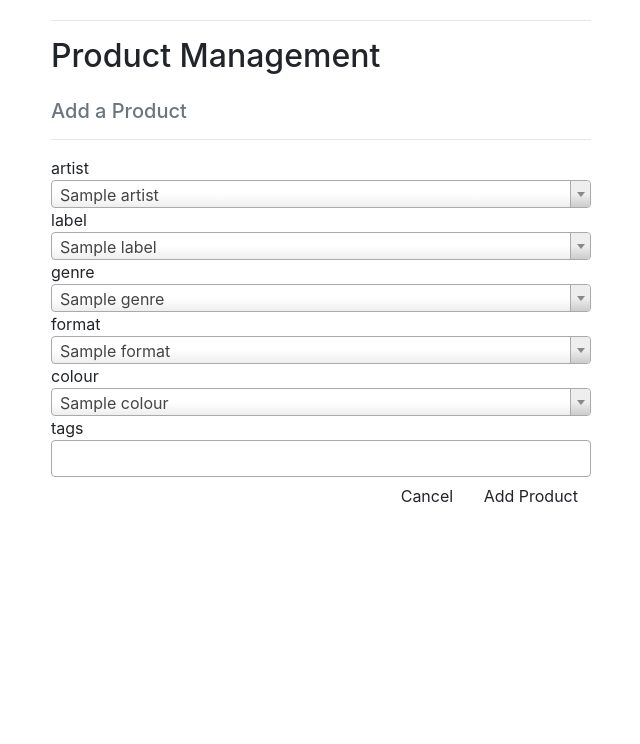
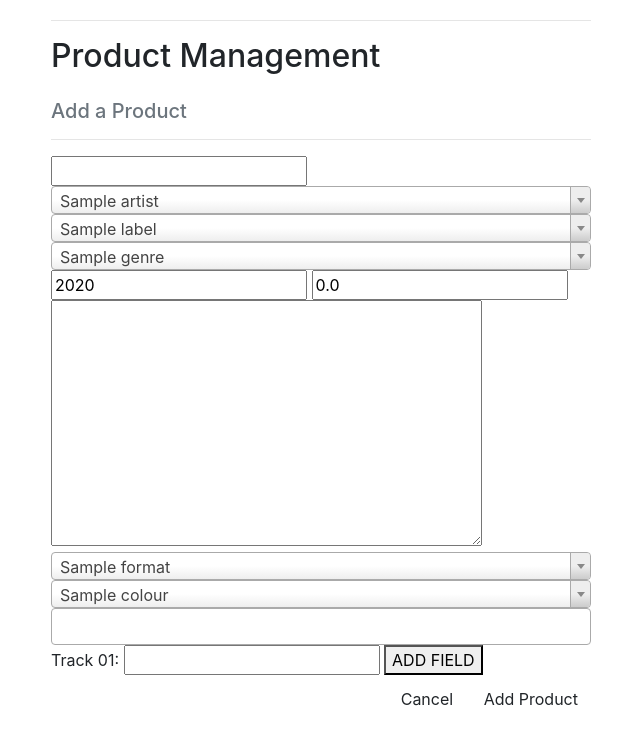
Before and after one commit to Code-Institute-Submissions/CI-MS4-The-Record-Store, a Django app: page /products/add/ in a window 1280 px wide. Shown: the part 56-800 px from the top of the page, without its empty margins (34-674 px from the left). Run offline with Django 3.2, Linux system fonts and the light colour scheme; a user stored in the database is signed in; tables that the repository leaves empty hold one stand-in row (values such as "Sample post"); some libraries are stand-ins or nearby versions.

Commit message:
Add Tracklist Arrayfield Processing Product Form.

```diff
--- a/products/forms.py
+++ b/products/forms.py
@@ -15,7 +15,7 @@ class ProductForm(forms.ModelForm):
 
     class Meta:
         model = Product
-        fields = 'artist','label','genre', 'format','colour','tags',
+        fields = '__all__'
 
     def __init__(self, *args, **kwargs):
         super().__init__(*args, **kwargs)
@@ -50,3 +50,5 @@ class ProductForm(forms.ModelForm):
         self.fields['tags'].choices = friendly_names
         self.fields['tags'].widget.attrs['class'] = 'single-dynamic'
         self.fields['tags'].widget.attrs['multiple'] = 'multiple'
+
+        self.fields['tracklist'].widget = forms.HiddenInput()
--- a/products/models.py
+++ b/products/models.py
@@ -98,9 +98,9 @@ class Product(models.Model):
     release_year = models.PositiveIntegerField(
         default=current_year(), validators=[MinValueValidator(1984), max_value_current_year])
     tracklist = ArrayField(models.CharField(
-        max_length=200, blank=True), default=list)
+        max_length=200, null=True, blank=True), default=list, null=True, blank=True)
     description = models.TextField(default='')
-    tags = models.ManyToManyField(Tag)
+    tags = models.ManyToManyField(Tag, blank=True)
     price = models.DecimalField(max_digits=6, decimal_places=2, default=0.00)
     image = models.ImageField(null=True, blank=True)
     sku = models.CharField(max_length=254, null=True, blank=True)
--- a/products/templates/products/add_product.html
+++ b/products/templates/products/add_product.html
@@ -28,19 +28,25 @@
 
         <div class="row">
             <div class="col-12 col-md-6">
-                <form method="POST" action="{% url 'add_product' %}" class="form mb-2" enctype="multipart/form-data">
+                <form method="POST" action="{% url 'add_product' %}" class="form mb-2" id="product-form" enctype="multipart/form-data">
                     {% csrf_token %}
-                    {% for field in form %}
-                        {% if field.name != 'image' %}
-                            {{field.name}}
-                            {{ field }}
-                        {% else %}
-                            {{ field }}
-                        {% endif %}
-                    {% endfor %}
+                    {{form.name}}
+                    {{form.artist}}
+                    {{form.label}}
+                    {{form.genre}}
+                    {{form.release_year}}
+                    {{form.price}}
+                    {{form.description}}
+                    {{form.format}}
+                    {{form.colour}}
+                    {{form.tags}}
+                    {{form.tracklist}}
+                    <label for="track_01">Track 01:</label>
+                    <input type="text" id="track_01" class="tracklist_item" name="text_field[]">
+                    <button id="add_feild" type="button">ADD FIELD</button>
                     <div class="text-right">
                         <a class="btn btn-outline-black rounded-0" href="">Cancel</a>
-                        <button class="btn btn-black rounded-0" type="submit">Add Product</button>
+                        <button class="btn btn-black rounded-0" >Add Product</button>
                     </div>
                 </form>
             </div>
@@ -56,5 +62,53 @@
         width: "100%",
         theme: "classic"
     });
-    </script>
+
+const zeroPad = (num, places) => String(num).padStart(places, '0')
+
+var trackNumber = 1;
+var add_button = document.getElementById('add_feild');
+
+add_button.addEventListener('click', function(ev) {
+    var last_track = document.getElementById("track_"+zeroPad(trackNumber, 2));
+    trackNumber ++;
+
+    var new_label = document.createElement("label");
+    new_label.setAttribute("for", "track_"+ zeroPad(trackNumber, 2));
+    new_label.innerText = "Track " + zeroPad(trackNumber, 2) +":";
+
+    var new_field = document.createElement("input");
+    new_field.setAttribute("type", "text");
+    new_field.setAttribute("id", "track_"+ zeroPad(trackNumber, 2));
+    new_field.setAttribute("class", "tracklist_item");
+    new_field.setAttribute("name", "text_field[]");
+
+    last_track.parentNode.insertBefore(new_field, last_track.nextSibling);
+    new_track = document.getElementById("track_" + zeroPad(trackNumber, 2));
+    new_track.parentNode.insertBefore(new_label, new_track)
+})
+
+var form = document.getElementById('product-form');
+
+form.addEventListener('submit', function(ev) {
+    ev.preventDefault();
+    //Concatonate the tracklist inputs into an arrayfield string.
+    tracklistInputs = document.getElementsByClassName('tracklist_item');
+    var tracklist = "";
+    for(i = 0 ; i < tracklistInputs.length; i ++){
+        let trackName = ""
+        if(i < tracklistInputs.length-1){
+            trackName = (i+1)+"."+" "+tracklistInputs[i].value+" ,"
+        }
+        else{
+            trackName = (i+1)+"."+" "+tracklistInputs[i].value
+        }
+
+       tracklist += trackName;
+    }
+
+    let tracklistInput = new_track = document.getElementById("id_tracklist");
+    tracklistInput.value = tracklist;
+    form.submit();
+})
+</script>
 {% endblock %}
--- a/products/views.py
+++ b/products/views.py
@@ -17,12 +17,12 @@ def add_product(request):
         form = ProductForm(updated_request, request.FILES)
         if form.is_valid():
             # Generate SKU
-            # sku = str(form.cleaned_data['name'])[0:3]+"/"+str(form.cleaned_data['artist'])[0:3]+"/"+str(form.cleaned_data['label'])[0:3]+"/"+str(form.cleaned_data['colour'])[0:3]+"/"+str(form.cleaned_data['format'])[0:3]
-            # sku = sku.upper()
+            sku = str(form.cleaned_data['name'])[0:3]+"/"+str(form.cleaned_data['artist'])[0:3]+"/"+str(form.cleaned_data['label'])[0:3]+"/"+str(form.cleaned_data['colour'])[0:3]+"/"+str(form.cleaned_data['format'])[0:3]
+            sku = sku.upper()
 
-            # product = form.save()
-            # product.sku = sku
-            # product.save()
+            product = form.save()
+            product.sku = sku
+            product.save()
             return redirect(reverse('home'))
         else:
             print(form.errors)
```
Also changed, not shown: products/migrations/0008_auto_20201109_1849.py (added), products/migrations/0009_auto_20201109_1854.py (added).
